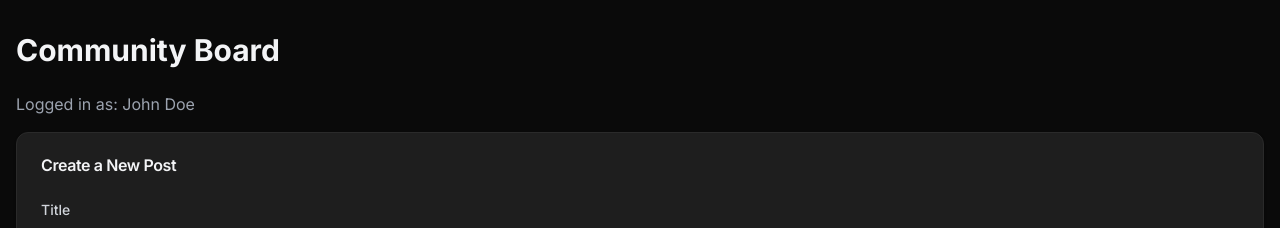
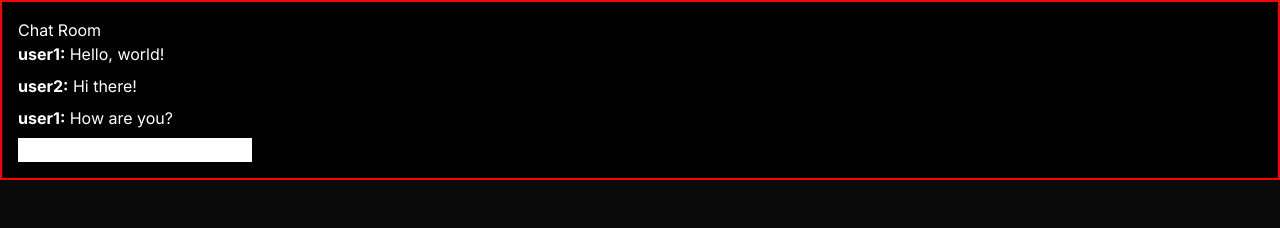
Before and after one commit to suhailnadaf509/Data-Bridge, a Next.js app: page /community_page in a window 1280 px wide. Shown: the top 228 px of the page. Built offline with nearby package versions, Linux system fonts and the light colour scheme; no server answers; the database is empty.

Commit message:
added a working chatting interfacing

```diff
--- /dev/null
+++ b/app/api/resource/route.ts
@@ -0,0 +1,73 @@
+import { prismaClient } from "@/lib/db";
+import { NextResponse, NextRequest } from "next/server";
+
+export async function POST(req: Request) {
+  try {
+    const resources = await req.json();
+    if (!resources) {
+      return NextResponse.json(
+        { message: "Invalid request body" },
+        { status: 400 }
+      );
+    }
+    const {
+      id,
+      name,
+      type,
+      description,
+      website,
+      isActive,
+      address,
+      city,
+      state,
+      zipCode,
+      latitude,
+      longitude,
+      phone,
+      email,
+      contactName,
+      createdAt,
+      updatedAt,
+      manager,
+      category,
+    } = resources;
+
+    const newresource = await prismaClient.resource.create({
+      data: {
+        id,
+        name,
+        type,
+        description,
+        website,
+        isActive,
+
+        // Location
+        address,
+        city,
+        state,
+        zipCode,
+        latitude,
+        longitude,
+
+        // Contact
+        phone,
+        email,
+        contactName,
+
+        // Relations
+
+        createdAt,
+        updatedAt,
+        manager,
+        category,
+      },
+    });
+
+    return NextResponse.json(newresource, { status: 201 });
+  } catch (error) {
+    return NextResponse.json(
+      { error: "Failed to create resource" },
+      { status: 500 }
+    );
+  }
+}
--- a/app/community_page/components/ChatComponent.tsx
+++ b/app/community_page/components/ChatComponent.tsx
@@ -1,13 +1,54 @@
 import { useEffect, useState } from "react";
 import { supabase } from "../../../lib/supabaseClient";
 
+interface Message {
+  id: string;
+  user_id: string;
+  message: string;
+  created_at: string;
+}
+
 const ChatComponent = () => {
-  const [messages, setMessages] = useState<
-    { id: string; user_id: string; message: string }[]
-  >([]);
+  // Initialize state with hardcoded messages
+  const [messages, setMessages] = useState<Message[]>([
+    {
+      id: "1",
+      user_id: "user1",
+      message: "Hello, world!",
+      created_at: "2023-10-01T12:00:00Z",
+    },
+    {
+      id: "2",
+      user_id: "user2",
+      message: "Hi there!",
+      created_at: "2023-10-01T12:05:00Z",
+    },
+    {
+      id: "3",
+      user_id: "user1",
+      message: "How are you?",
+      created_at: "2023-10-01T12:10:00Z",
+    },
+  ]);
+  const [newMessage, setNewMessage] = useState("");
+
+  const sendMessage = async () => {
+    if (!newMessage.trim()) return;
+
+    const { data, error } = await supabase
+      .from("messages")
+      .insert([{ user_id: "current_user", message: newMessage }])
+      .select();
+
+    if (error) {
+      console.error("Error sending message:", error);
+    } else {
+      setNewMessage("");
+    }
+  };
 
   useEffect(() => {
-    // Fetch initial messages
+    // Fetch initial messages from Supabase
     const fetchMessages = async () => {
       const { data, error } = await supabase
         .from("messages")
@@ -17,7 +58,9 @@ const ChatComponent = () => {
       if (error) {
         console.error("Error fetching messages:", error);
       } else {
-        setMessages(data);
+        console.log("Fetched messages:", data);
+        // Combine hardcoded messages with fetched messages
+        setMessages((prev) => [...prev, ...data]);
       }
     };
 
@@ -25,17 +68,16 @@ const ChatComponent = () => {
 
     // Subscribe to new messages
     const subscription = supabase
-      .channel("messages") // Create a channel for the "messages" table
+      .channel("messages")
       .on(
         "postgres_changes",
         {
-          event: "INSERT", // Listen for INSERT events
-          schema: "public", // Specify the schema (default is "public")
-          table: "messages", // Specify the table
+          event: "INSERT",
+          schema: "public",
+          table: "messages",
         },
-        (payload: {
-          new: { id: string; user_id: string; message: string };
-        }) => {
+        (payload: { new: Message }) => {
+          console.log("New message received:", payload.new);
           setMessages((prev) => [...prev, payload.new]);
         }
       )
@@ -47,12 +89,32 @@ const ChatComponent = () => {
   }, []);
 
   return (
-    <div style={{ backgroundColor: "black", color: "white" }}>
+    <div
+      style={{
+        backgroundColor: "black",
+        color: "white",
+        border: "2px solid red",
+        padding: "16px",
+        marginBottom: "16px",
+      }}
+    >
+      <p>Chat Room</p>
       {messages.map((message) => (
-        <div key={message.id}>
+        <div key={message.id} style={{ marginBottom: "8px" }}>
           <strong>{message.user_id}:</strong> {message.message}
         </div>
       ))}
+      <div>
+        <input
+          type="text"
+          value={newMessage}
+          onChange={(e) => setNewMessage(e.target.value)}
+          style={{ color: "black", marginRight: "8px" }}
+        />
+        <button onClick={sendMessage} style={{ color: "black" }}>
+          Send
+        </button>
+      </div>
     </div>
   );
 };
--- a/app/community_page/page.tsx
+++ b/app/community_page/page.tsx
@@ -1,15 +1,24 @@
-import { Inter } from "next/font/google"
-import Posts from "./components/Posts"
+"use client";
+import { Inter } from "next/font/google";
+import Posts from "./components/Posts";
+import ChatComponent from "./components/ChatComponent";
 
-const inter = Inter({ subsets: ["latin"] })
+const inter = Inter({ subsets: ["latin"] });
 
 export default function Home() {
   return (
-    <div className={`${inter.className} bg-[#0A0A0A] text-gray-300 min-h-screen`}>
-      <div className="container mx-auto px-4 py-8">
-        <h1 className="text-3xl font-bold mb-6 text-gray-100">Community Board</h1>
-        <Posts />
+    <main>
+      <div
+        className={`${inter.className} bg-[#0A0A0A] text-gray-300 min-h-screen`}
+      >
+        <ChatComponent />
+        <div className="container mx-auto px-4 py-8">
+          <h1 className="text-3xl font-bold mb-6 text-gray-100">
+            Community Board
+          </h1>
+          <Posts />
+        </div>
       </div>
-    </div>
-  )
+    </main>
+  );
 }
--- a/app/resources/components/LocationList.tsx
+++ b/app/resources/components/LocationList.tsx
@@ -1,35 +1,100 @@
-import { useState } from "react"
-import type { Category } from "../data/localResources"
-import { Star, ChevronDown, ChevronUp } from "lucide-react"
-import LocationDetails from "./LocationDetails"
+import { useState } from "react";
+import type { Category } from "../data/localResources";
+import { Star, ChevronDown, ChevronUp } from "lucide-react";
+import LocationDetails from "./LocationDetails";
+import { useEffect } from "react";
 
 interface LocationListProps {
-  category: Category
+  category: Category;
 }
 
 export default function LocationList({ category }: LocationListProps) {
-  const [expandedLocation, setExpandedLocation] = useState<string | null>(null)
+  const [expandedLocation, setExpandedLocation] = useState<string | null>(null);
+  const [newLocation, setNewLocation] = useState({
+    name: "",
+    address: "",
+    phone: "",
+    rating: 5,
+  });
 
   const toggleLocation = (locationId: string) => {
-    setExpandedLocation(expandedLocation === locationId ? null : locationId)
-  }
+    setExpandedLocation(expandedLocation === locationId ? null : locationId);
+  };
+
+  const handleAddLocation = (e: React.FormEvent) => {
+    e.preventDefault();
+    // Assuming category.locations is mutable, otherwise you may need to manage state differently
+    category.locations.push({
+      id: `loc${category.locations.length + 1}`,
+      ...newLocation,
+      reviews: [], // Initialize reviews as an empty array
+    });
+    setNewLocation({ name: "", address: "", phone: "", rating: 5 }); // Reset form
+  };
 
   return (
     <div>
-      <h2 className="text-2xl font-semibold mb-4 text-gray-100">{category.name}</h2>
+      <h2 className="text-2xl font-semibold mb-4 text-gray-100">
+        {category.name}
+      </h2>
+      <form onSubmit={handleAddLocation} className="mb-4">
+        <input
+          type="text"
+          placeholder="Name"
+          value={newLocation.name}
+          onChange={(e) =>
+            setNewLocation({ ...newLocation, name: e.target.value })
+          }
+          className="mr-2"
+          required
+        />
+        <input
+          type="text"
+          placeholder="Address"
+          value={newLocation.address}
+          onChange={(e) =>
+            setNewLocation({ ...newLocation, address: e.target.value })
+          }
+          className="mr-2"
+          required
+        />
+        <input
+          type="text"
+          placeholder="Phone"
+          value={newLocation.phone}
+          onChange={(e) =>
+            setNewLocation({ ...newLocation, phone: e.target.value })
+          }
+          className="mr-2"
+          required
+        />
+        <button
+          type="submit"
+          className="bg-[#5a5a5a] text-white px-4 py-2 rounded"
+        >
+          Add Resource
+        </button>
+      </form>
       {category.locations.length > 0 ? (
         <ul className="space-y-4">
           {category.locations.map((location) => (
-            <li key={location.id} className="bg-[#2a2a2a] shadow rounded-lg p-4">
+            <li
+              key={location.id}
+              className="bg-[#2a2a2a] shadow rounded-lg p-4"
+            >
               <div className="flex justify-between items-center">
                 <div>
-                  <h3 className="text-lg font-semibold text-gray-100">{location.name}</h3>
+                  <h3 className="text-lg font-semibold text-gray-100">
+                    {location.name}
+                  </h3>
                   <p className="text-gray-400">{location.address}</p>
                   <p className="text-gray-400">{location.phone}</p>
                 </div>
                 <div className="flex items-center">
                   <Star className="w-5 h-5 text-yellow-400 mr-1" />
-                  <span className="text-gray-100">{location.rating.toFixed(1)}</span>
+                  <span className="text-gray-100">
+                    {location.rating.toFixed(1)}
+                  </span>
                 </div>
               </div>
               <button
@@ -48,7 +113,9 @@ export default function LocationList({ category }: LocationListProps) {
                   </>
                 )}
               </button>
-              {expandedLocation === location.id && <LocationDetails location={location} />}
+              {expandedLocation === location.id && (
+                <LocationDetails location={location} />
+              )}
             </li>
           ))}
         </ul>
@@ -56,5 +123,5 @@ export default function LocationList({ category }: LocationListProps) {
         <p className="text-gray-400">No locations found for this category.</p>
       )}
     </div>
-  )
+  );
 }
--- a/lib/supabaseClient.js
+++ b/lib/supabaseClient.js
@@ -1,6 +1,10 @@
-import { createClient } from '@supabase/supabase-js';
+import { createClient } from "@supabase/supabase-js";
 
 const supabaseUrl = process.env.NEXT_PUBLIC_SUPABASE_URL;
 const supabaseKey = process.env.NEXT_PUBLIC_SUPABASE_ANON_KEY;
 
+if (!supabaseUrl || !supabaseKey) {
+  throw new Error("Supabase URL or Key is missing in environment variables.");
+}
+
 export const supabase = createClient(supabaseUrl, supabaseKey);
```
